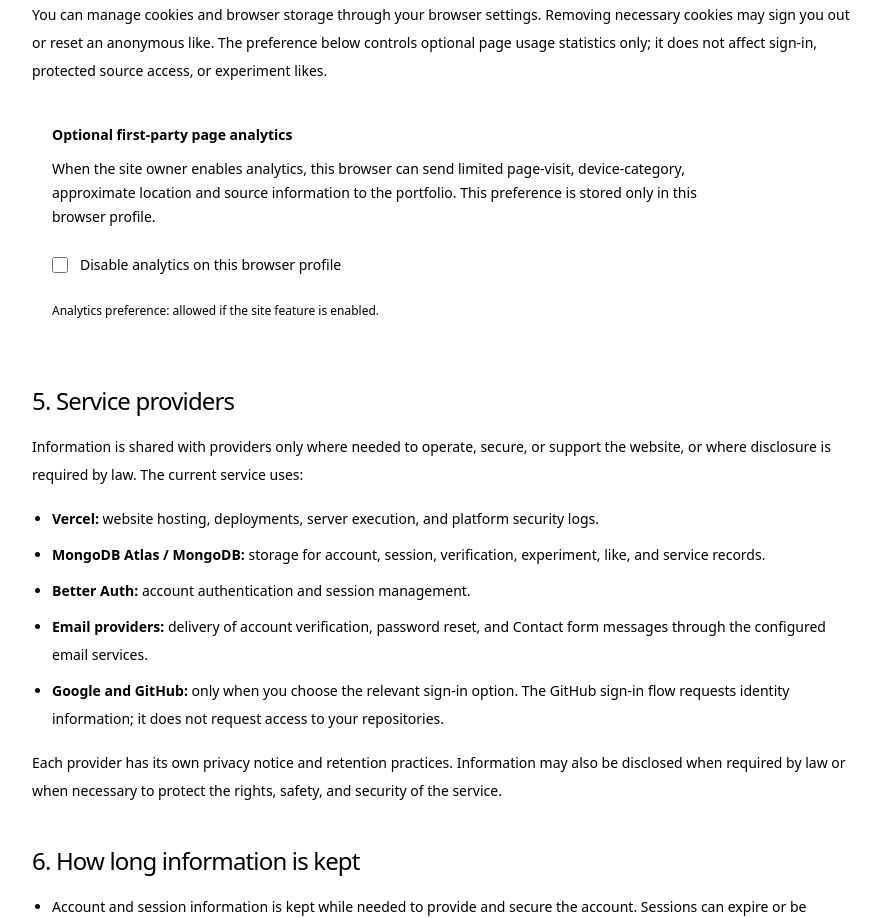
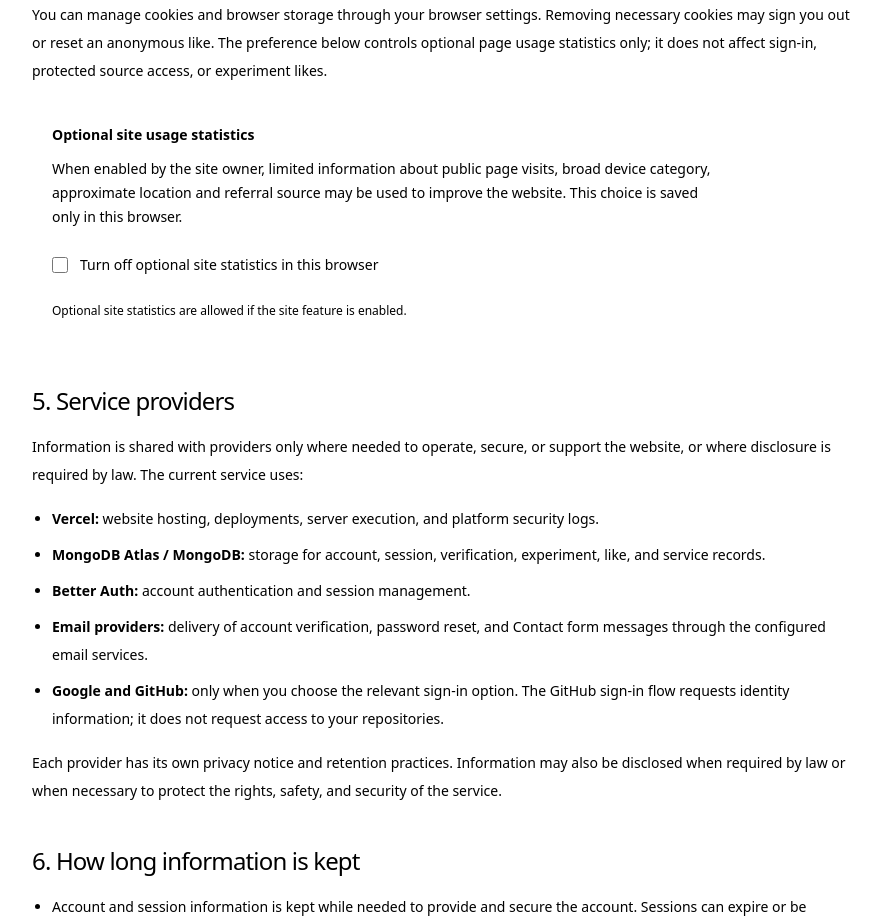
Before and after one commit to VishalChoudhary01/Vishal-Kumar-Choudhary-Frontend-Developer, a Next.js app: page /privacy in a window 1280 px wide. Shown: the part 2840-3758 px from the top of the page, without its empty margins (198-1079 px from the left). Built offline with nearby package versions, Linux system fonts and the light colour scheme; no server answers; a web font is replaced by a local one.

Commit message:
ui(privacy): use plain-language site statistics preference

```diff
--- a/src/app/components/portfolio-analytics/PortfolioAnalyticsPrivacyPreference.js
+++ b/src/app/components/portfolio-analytics/PortfolioAnalyticsPrivacyPreference.js
@@ -50,12 +50,12 @@ export default function PortfolioAnalyticsPrivacyPreference() {
       <div className="flex flex-wrap items-start justify-between gap-4">
         <div className="max-w-2xl">
           <h3 className="text-sm font-semibold text-text-primary">
-            Optional first-party page analytics
+            Optional site usage statistics
           </h3>
           <p className="mt-2 text-sm leading-6 text-text-secondary">
-            When the site owner enables analytics, this browser can send limited page-visit,
-            device-category, approximate location and source information to the portfolio.
-            This preference is stored only in this browser profile.
+            When enabled by the site owner, limited information about public page visits,
+            broad device category, approximate location and referral source may be used
+            to improve the website. This choice is saved only in this browser.
           </p>
         </div>
 
@@ -67,7 +67,7 @@ export default function PortfolioAnalyticsPrivacyPreference() {
             className="size-4 accent-[var(--brand)] focus-visible:outline-2 focus-visible:outline-offset-4 focus-visible:outline-brand"
           />
           <span className="font-medium">
-            Disable analytics on this browser profile
+            Turn off optional site statistics in this browser
           </span>
         </label>
       </div>
@@ -75,8 +75,8 @@ export default function PortfolioAnalyticsPrivacyPreference() {
       <div className="mt-3 flex flex-wrap items-center justify-between gap-2 text-xs">
         <p className={optedOut ? "text-success" : "text-text-tertiary"}>
           {optedOut
-            ? "Analytics are disabled for this browser profile."
-            : "Analytics preference: allowed if the site feature is enabled."}
+            ? "Optional site statistics are off for this browser."
+            : "Optional site statistics are allowed if the site feature is enabled."}
         </p>
         {storageUnavailable ? (
           <p role="alert" className="text-warning">
```
